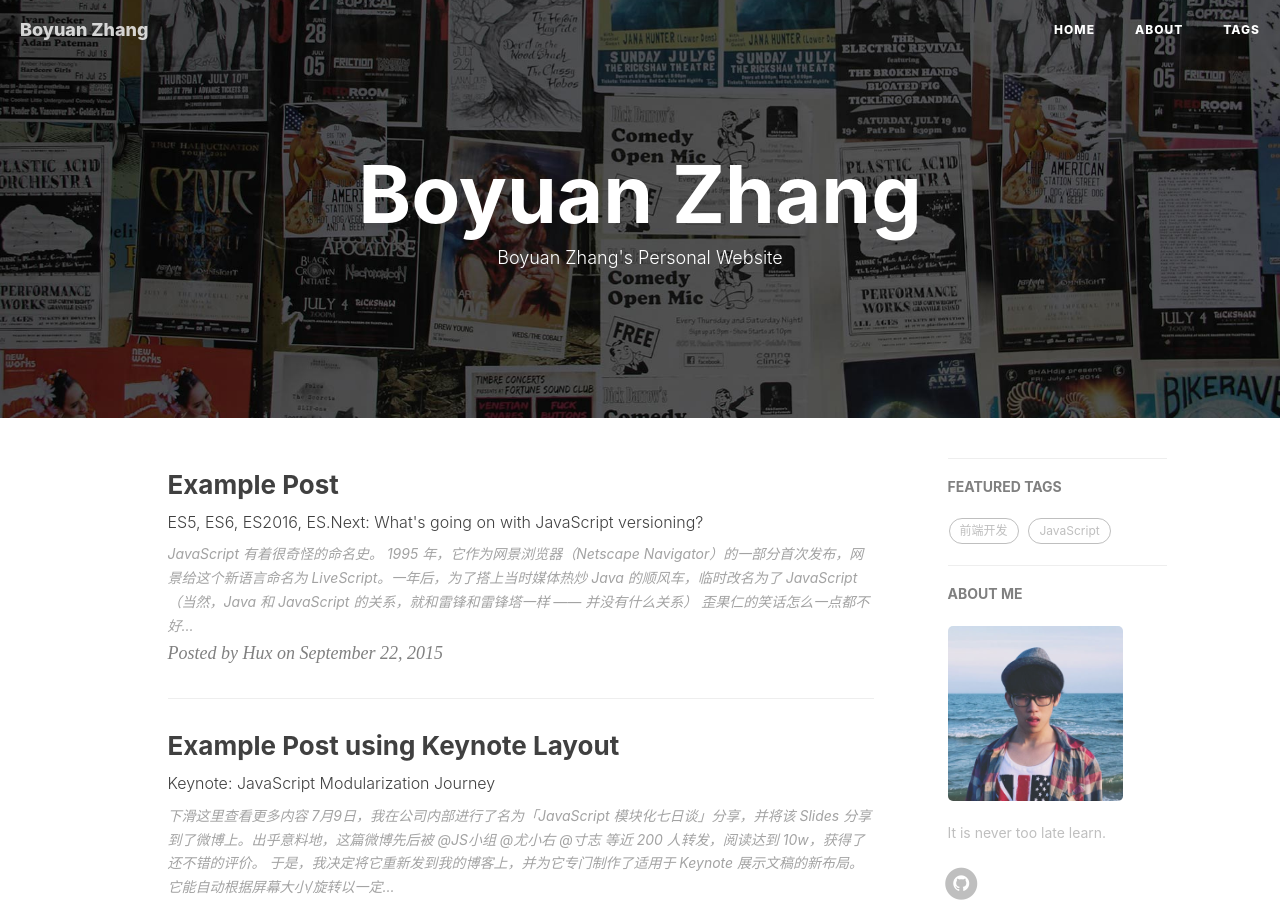
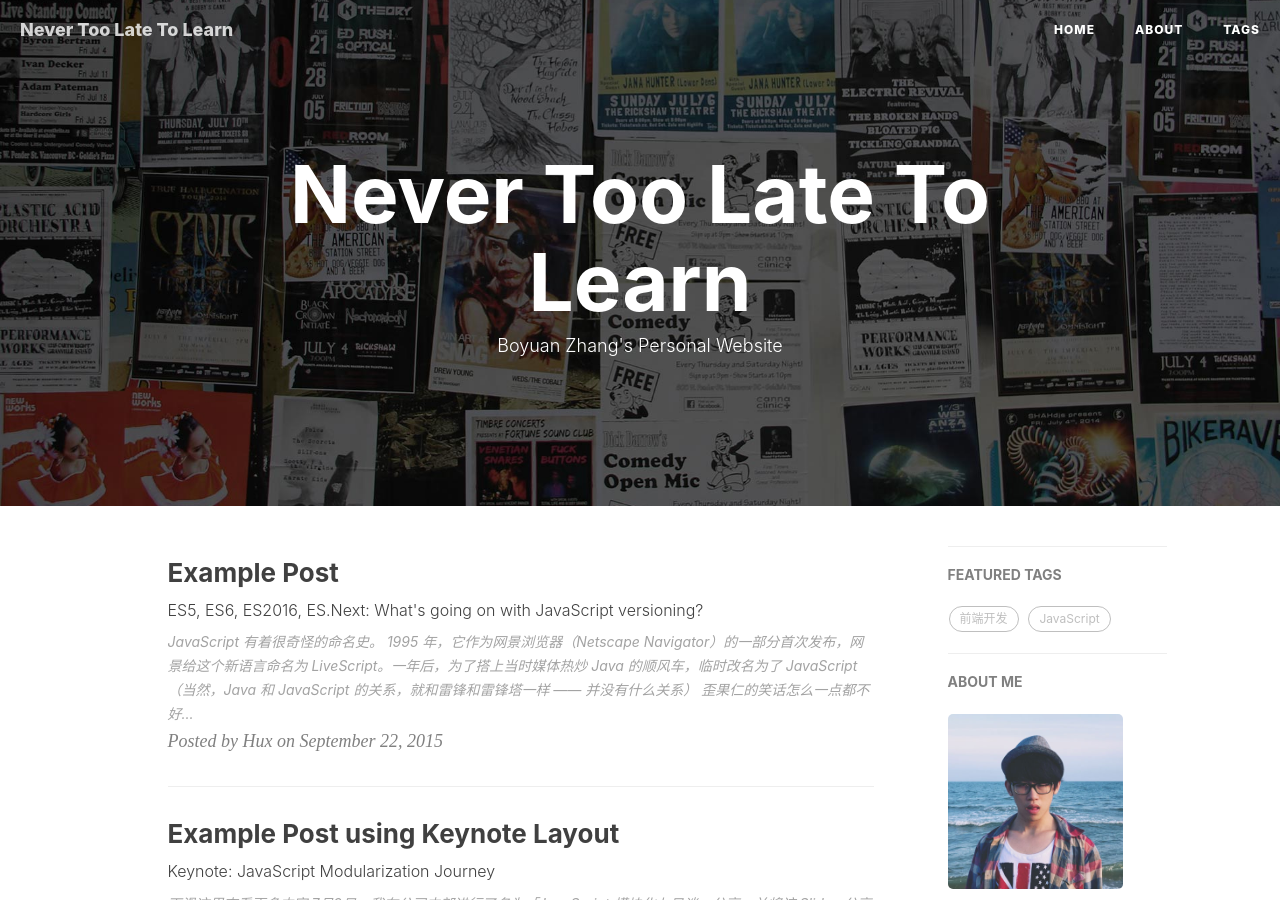
Before and after one commit to BoyuanZH/BoyuanZH.github.io, a Jekyll site: the page built from index.html, in a window 1280 px wide and 900 px high. Built offline with Jekyll 4.4.1, drawn with Linux system fonts in a browser that asks for light colours; nearby versions of some CDN libraries; the list of posts is cut into pages by our own code; comment, search, counter and statistics services are not loaded; some of the changed text lies outside the part shown.

Commit message:
Update _config.yml

```diff
--- a/_config.yml
+++ b/_config.yml
@@ -1,5 +1,5 @@
 # Site settings
-title: Boyuan Zhang
+title: Never Too Late To Learn
 SEOTitle: Boyuan's Blog
 header-img: img/home-bg.jpg
 email: boyuanz@hotmail.com
```
